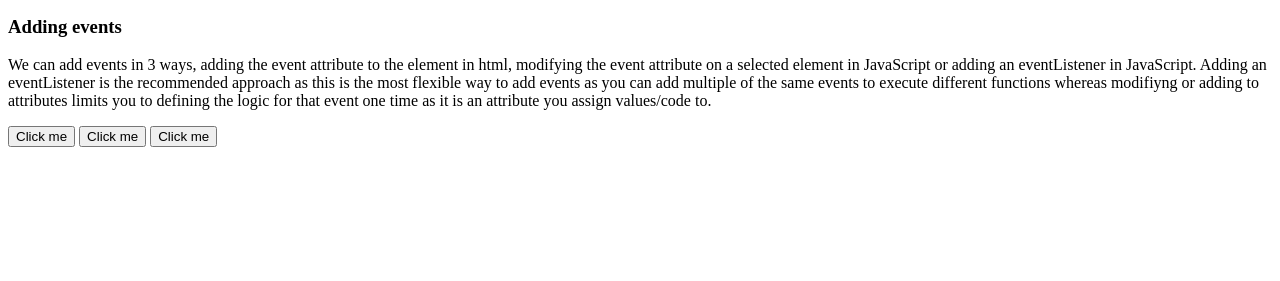
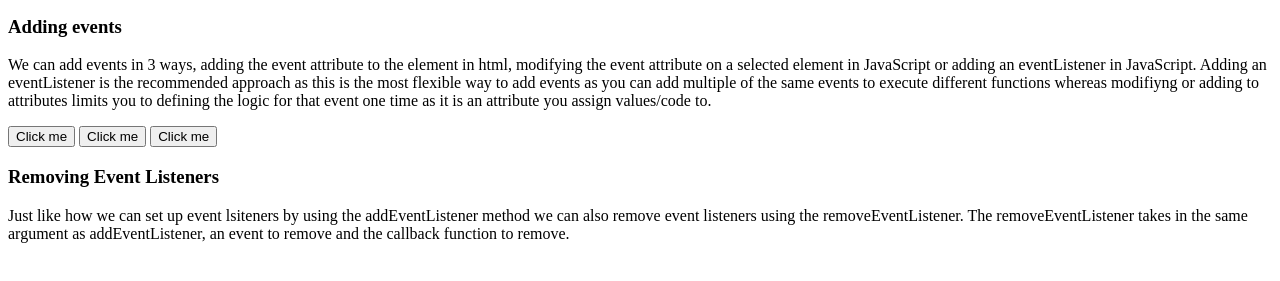
Before and after one commit to Adam-Harte/events, a plain HTML site: page index.html in a window 1280 px wide. Shown: the part 137-418 px from the top of the page. Drawn offline with Linux system fonts and the light colour scheme.

Commit message:
removing event listeners added

```diff
--- a/app.js
+++ b/app.js
@@ -6,6 +6,11 @@ eventBtn1.onclick = function() {
 	alert('html attribute event assigned in JavaScript');
 };
 
-eventBtn2.addEventListener('click', () => {
+const btn2HandleClick = () => {
 	alert('event listener added');
-});
+};
+
+eventBtn2.addEventListener('click', btn2HandleClick);
+
+// removing event listeners
+eventBtn2.removeEventListener('click', btn2HandleClick);
--- a/index.html
+++ b/index.html
@@ -31,5 +31,12 @@
 		<button onclick="alert('attribute event in html')">Click me</button>
 		<button id="evt1">Click me</button>
 		<button id="evt2">Click me</button>
+		<h3>Removing Event Listeners</h3>
+		<p>
+			Just like how we can set up event lsiteners by using the addEventListener
+			method we can also remove event listeners using the removeEventListener.
+			The removeEventListener takes in the same argument as addEventListener, an
+			event to remove and the callback function to remove.
+		</p>
 	</body>
 </html>
```
